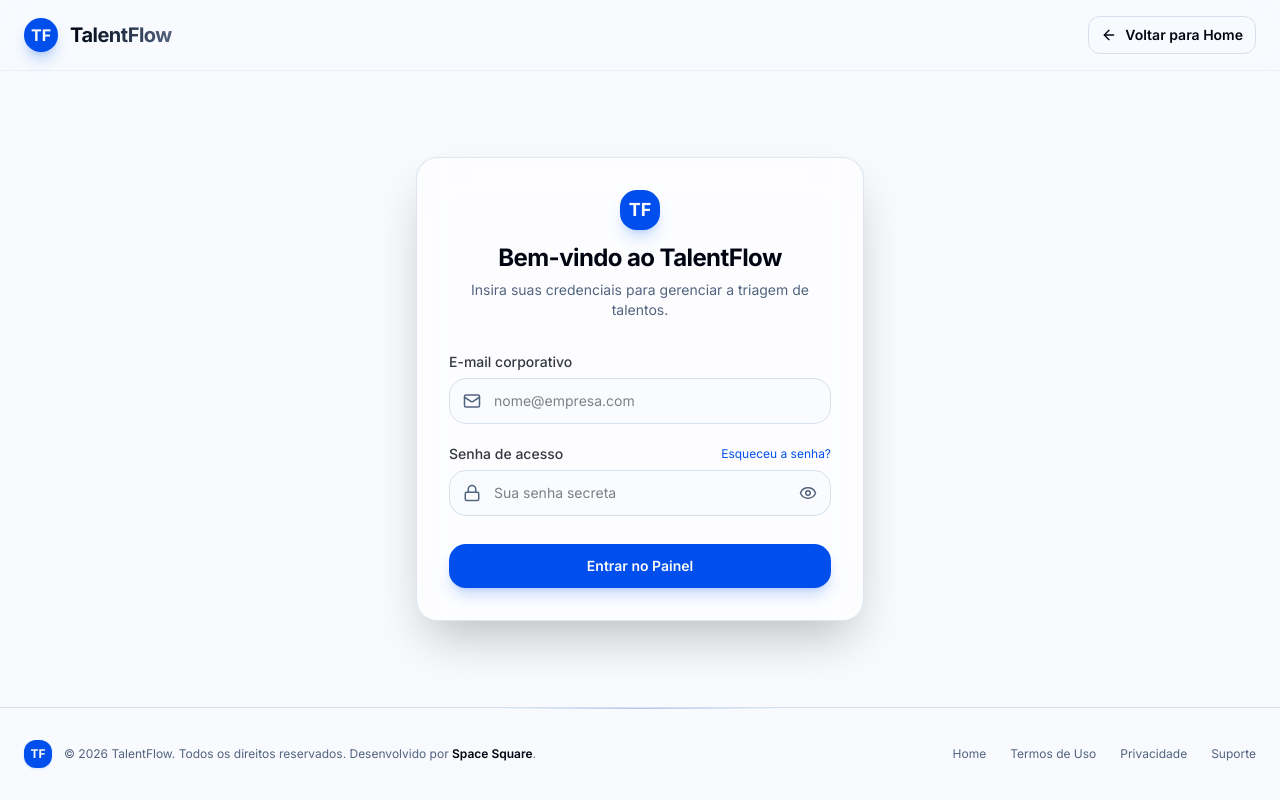
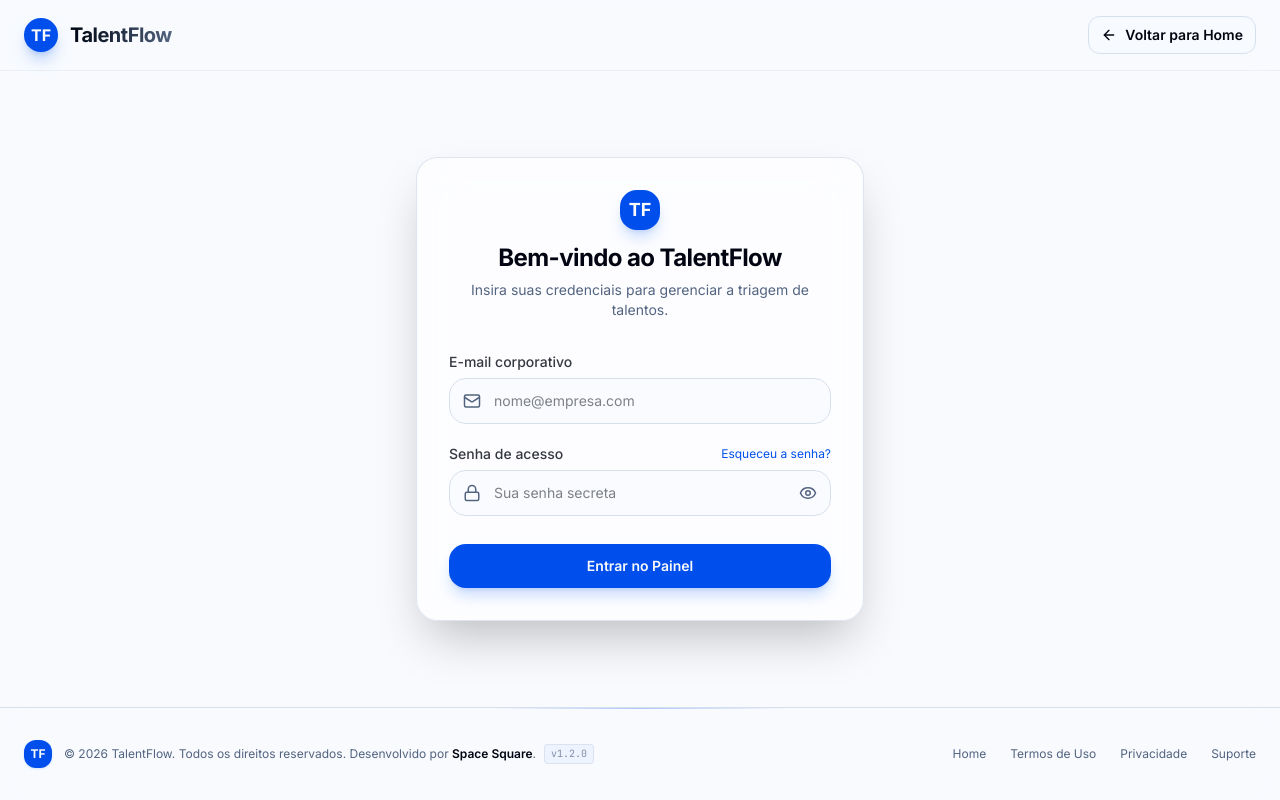
Before and after one commit to laurielmesquita/talentflow, a Next.js app in the folder talentflow-web/: page /login in a window 1280 px wide. Built offline with nearby package versions, Linux system fonts and the light colour scheme.

Commit message:
bump: v1.2.0 - landing page enhancements release

```diff
--- a/talentflow-web/package.json
+++ b/talentflow-web/package.json
@@ -1,6 +1,6 @@
 {
   "name": "talentflow-web",
-  "version": "1.1.0",
+  "version": "1.2.0",
   "private": true,
   "scripts": {
     "dev": "next dev",
--- a/talentflow-web/src/components/Footer.tsx
+++ b/talentflow-web/src/components/Footer.tsx
@@ -52,9 +52,14 @@ export default function Footer({ version = "1.1.0" }: FooterProps) {
             <div className="w-7 h-7 rounded-lg bg-primary flex items-center justify-center font-bold text-primary-foreground text-xs shadow-sm shadow-primary/10">
               TF
             </div>
-            <span className="text-xs text-muted-foreground">
-              © {new Date().getFullYear()} TalentFlow. Todos os direitos reservados. Desenvolvido por{" "}
-              <span className="text-foreground font-semibold">Space Square</span>.
+            <span className="text-xs text-muted-foreground flex items-center gap-2 flex-wrap">
+              <span>
+                © {new Date().getFullYear()} TalentFlow. Todos os direitos reservados. Desenvolvido por{" "}
+                <span className="text-foreground font-semibold">Space Square</span>.
+              </span>
+              <span className="text-[10px] text-muted-foreground/70 font-mono bg-secondary/80 dark:bg-zinc-800 px-1.5 py-0.5 rounded border border-border/80">
+                v{version}
+              </span>
             </span>
           </div>
           <div className="flex gap-6 text-xs text-muted-foreground">
```
Also changed, not shown: 1 other file (tests, documents, lock files or other folders).
